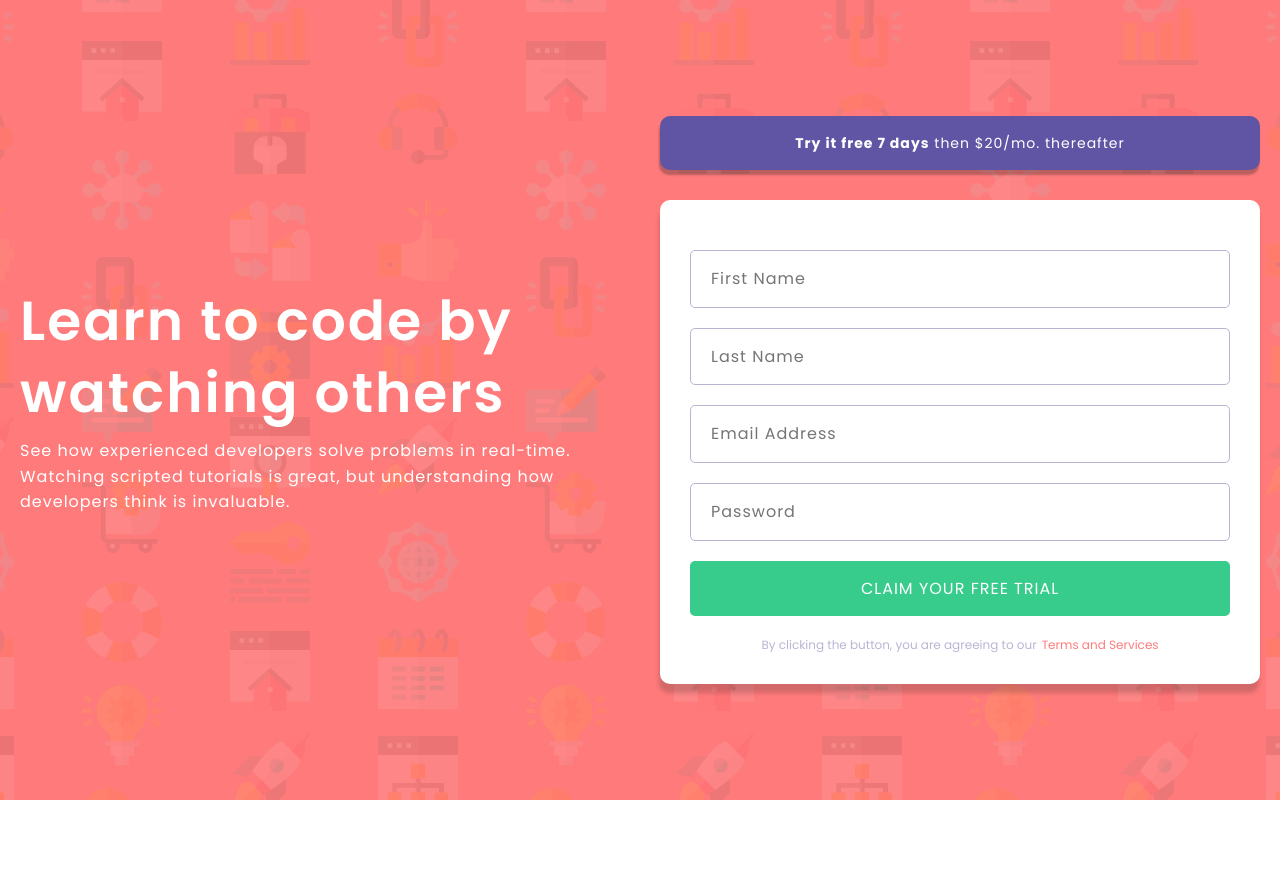
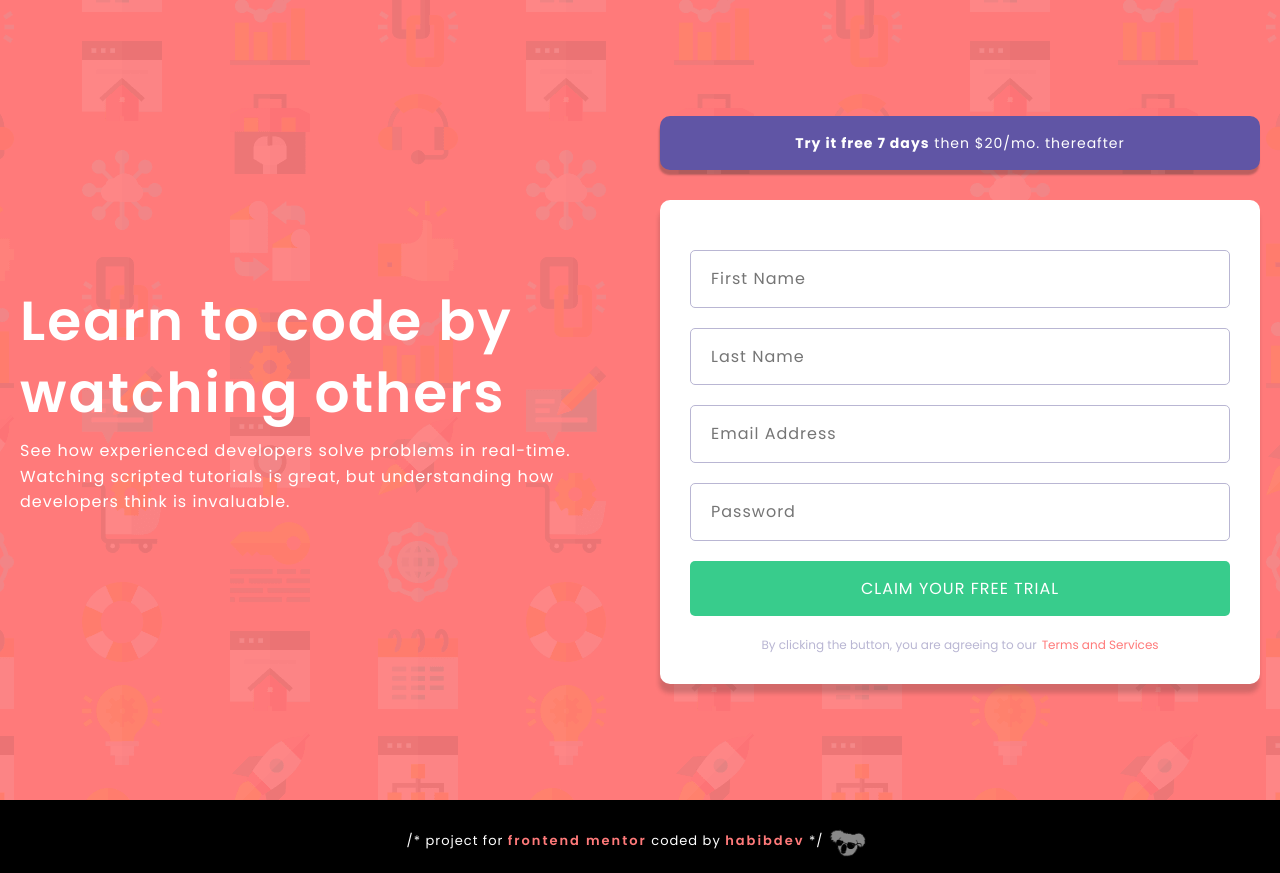
Before and after one commit to freetart/FEM-intro-component-signup-form, a plain HTML site: page index.html in a window 1280 px wide. Before the commit the page ends 800 px from the top, so only its background shows below. Drawn offline with nearby package versions, Linux system fonts and the light colour scheme.

Commit message:
added footer

```diff
--- a/index.html
+++ b/index.html
@@ -112,6 +112,22 @@
         </div>
       </div>
     </section>
+    <!-- footer -->
+    <footer class="footer">
+      <h3>
+        /* project for
+        <a
+          href="https://www.frontendmentor.io/challenges/ping-single-column-coming-soon-page-5cadd051fec04111f7b848da"
+          target="_blank"
+        >
+          frontend mentor</a
+        >
+        coded by
+        <a href="https://github.com/habibdev96" target="_blank">habibdev</a>
+        */
+      </h3>
+      <img src="./images/logo/habibdevgif.gif" alt="logo" />
+    </footer>
     <!-- aos -->
     <script src="https://unpkg.com/aos@next/dist/aos.js"></script>
     <script>
--- /dev/null
+++ b/scss/layout/_footer.scss
@@ -0,0 +1,34 @@
+// imports
+@use '../abstracts/base';
+@use "../abstracts/mixins" as mix;
+@use "../abstracts/variables" as var;
+
+// footer
+.footer {
+  @include mix.flexCenter;
+  text-align: center;
+  flex-wrap: wrap;
+  padding: 2rem 2rem 1rem 2rem;
+  background-color: var.color(black);
+
+  h3 {
+    @include mix.textStyles;
+    font-size: var.size(xxs);
+    color: var.color(white);
+  }
+
+  a {
+    @include mix.headingStyles;
+    color: var.color(red);
+    outline: 0;
+
+    &:hover,
+    &:focus {
+      text-decoration: underline;
+    }
+  }
+
+  img {
+    width: 5rem;
+  }
+}
--- a/scss/layout/_layout.scss
+++ b/scss/layout/_layout.scss
@@ -1,3 +1,4 @@
 // gather partials
 @forward '../layout/preloader';
 @forward '../layout/signup';
+@forward '../layout/footer';
```
Also changed, not shown: css/main.min.css, 1 other file.
